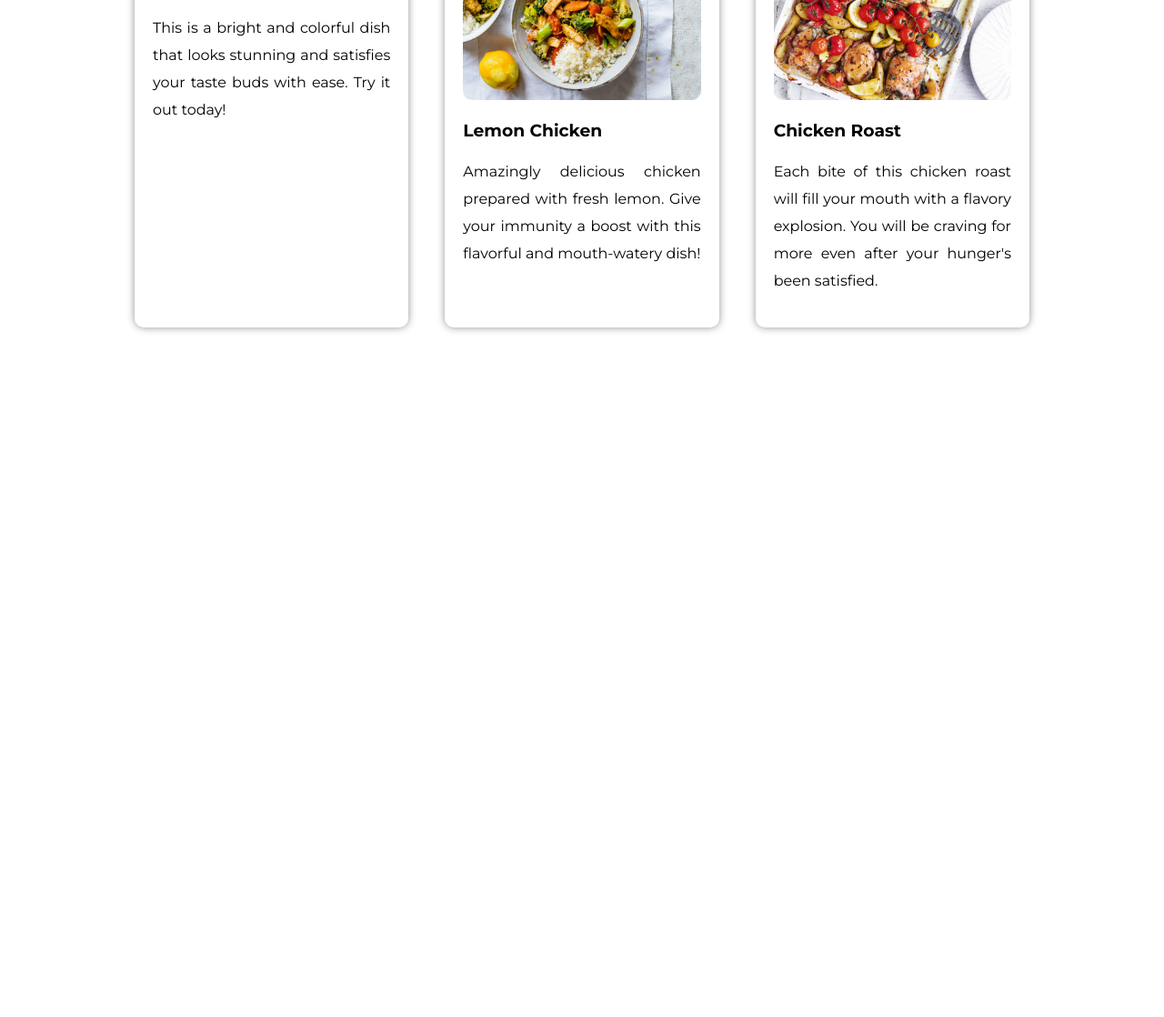
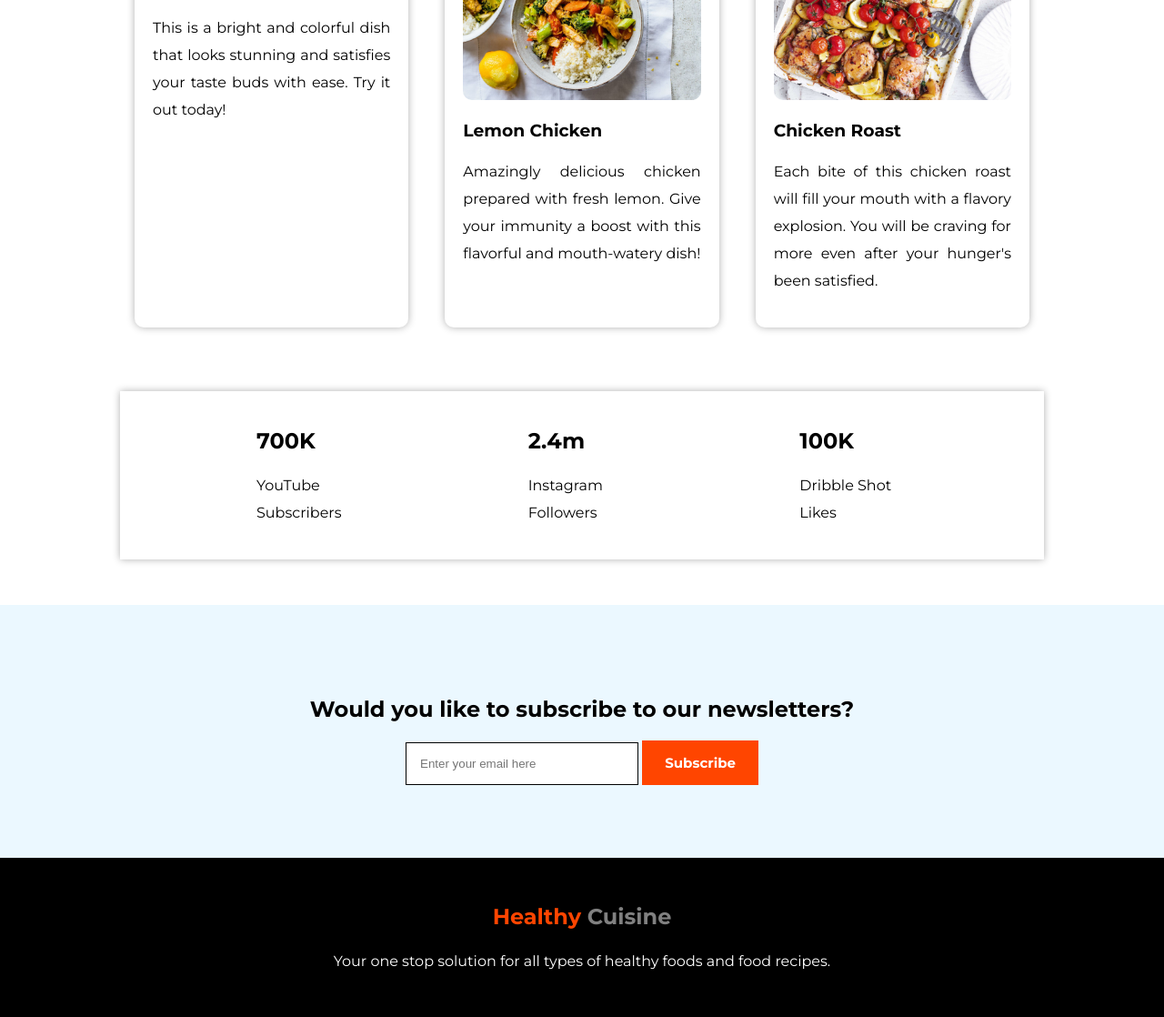
Before and after one commit to ArifeenH/Healthy-Cuisine, a plain HTML site: page index.html in a window 1280 px wide. Shown: the part 1638-2756 px from the top of the page at 91% size. Before the commit the page ends 2068 px from the top, so only its background shows below. Drawn offline with Linux system fonts and the light colour scheme.

Commit message:
Finalized everything

```diff
--- a/index.html
+++ b/index.html
@@ -33,7 +33,7 @@
         </div>
     </section>
 
-<section>
+    <section>
     <div class="recipe-intro">
         <h1>My Recipes</h1>
         <p> Here is assorted recipes of super delicious foods that are also incredibly health. With these dishes, you will be able fill your day with only the healthiest and freshest foods. Trust me, your body will thank you for it! </p>
@@ -58,8 +58,37 @@
         <p> Each bite of this chicken roast will fill your mouth with a flavory explosion. You will be craving for more even after your hunger's been satisfied.</p>
     </div>
     </div>
+    </section>
+    <section class="subscriber-section">
+        <div>
+            <h2> 700K</h2>
+            <p>YouTube Subscribers</p>
+        </div>
+        <div>
+            <h2> 2.4m</h2>
+            <p>Instagram Followers</p>
+        </div>
+        <div>
+            <h2> 100K</h2>
+            <p>Dribble Shot Likes</p>
+        </div>
 
-</section>
+    </section>
+    <section class="call-to-action">
+        <div>
+        <h2> Would you like to subscribe to our newsletters?</h2>
+        </div>
+        <form>
+            <input class="email-input" type="email" placeholder="Enter your email here">
+            <button class="subscribe-button">Subscribe</button>
+        </form>
+    </section>
+    <footer class="footer">
+        <div>
+        <h2> <span> Healthy </span> Cuisine</h2>
+        <p>Your one stop solution for all types of healthy foods and food recipes.</p>
+        </div>
+    </footer>
 
 </body>
 </html>
--- a/style.css
+++ b/style.css
@@ -58,6 +58,11 @@ p {
   font-size: 15px;
 }
 
+.button:hover {
+  background-color: black;
+  transition: 0.5s;
+}
+
 #woman-image {
   width: 80%;
 }
@@ -85,7 +90,7 @@ p {
 .container div {
   padding: 20px;
   width: 33.33%;
-  box-shadow: 0 0 8px rgba(0, 0, 0, 0.432);
+  box-shadow: 0 0 8px rgba(0, 0, 0, 0.308);
   border-radius: 10px;
   margin: 20px;
 }
@@ -104,3 +109,62 @@ p {
   width: 100%;
   border-radius: 10px;
 }
+
+.subscriber-section {
+  display: flex;
+  width: 70%;
+  margin: auto;
+  box-shadow: 0 0 8px rgba(0, 0, 0, 0.308);
+  padding: 20px 60px;
+  margin-bottom: 50px;
+}
+
+.subscriber-section div {
+  width: 33.33%;
+  padding: 0 90px 0 90px;
+}
+
+.call-to-action {
+  background-color: #ebf8ff;
+  text-align: center;
+  padding: 80px;
+}
+
+.email-input {
+  width: 20%;
+  padding: 15px;
+  border: 1px solid black;
+}
+
+.subscribe-button {
+  background-color: orangered;
+  color: white;
+  font-family: "Montserrat", sans-serif;
+  font-size: 15px;
+  font-weight: 700;
+  padding: 15px 25px 15px 25px;
+  border: 0;
+  cursor: pointer;
+}
+
+.subscribe-button:hover {
+  background-color: black;
+  transition: 0.5s;
+}
+
+.footer {
+  background: black;
+  text-align: center;
+  padding: 30px;
+}
+
+.footer h2 {
+  color: gray;
+}
+.footer p {
+  color: white;
+}
+
+.footer span {
+  color: orangered;
+}
```
